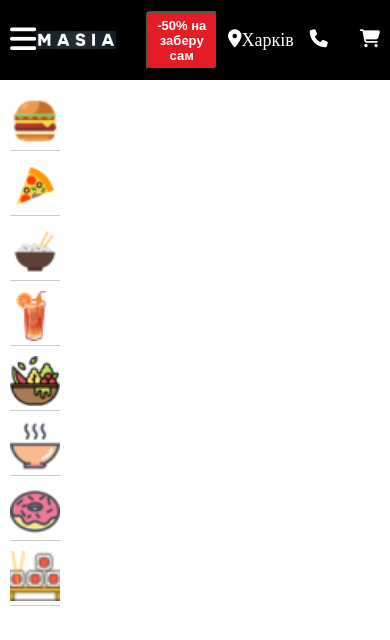
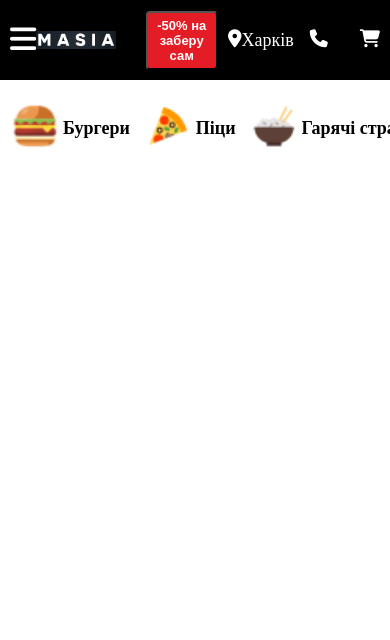
Before and after one commit to Olena-Olkhovyk/yummy_restaurant, a React (Create React App) app: page / in a window 390 px wide. Shown: the top 640 px of the page. Built offline with nearby package versions, Linux system fonts and the light colour scheme.

Commit message:
Style menu component for ressponsiveness

```diff
--- a/src/Components/Menu/Menu.module.css
+++ b/src/Components/Menu/Menu.module.css
@@ -42,3 +42,25 @@
   height: 50px;
   object-fit: cover;
 }
+@media screen and (max-width: 1022px) {
+  .menu {
+    width: 100%;
+    height: auto;
+    overflow-x: auto;
+    padding: 5px;
+  }
+  .menu:hover {
+    transform: none;
+  }
+  .menu ul {
+    display: flex;
+    gap: 5px;
+    padding: 0 5px;
+  }
+  .menuItem {
+    border-bottom: none;
+  }
+  .menuItem span {
+    padding-right: 8px;
+  }
+}
```
